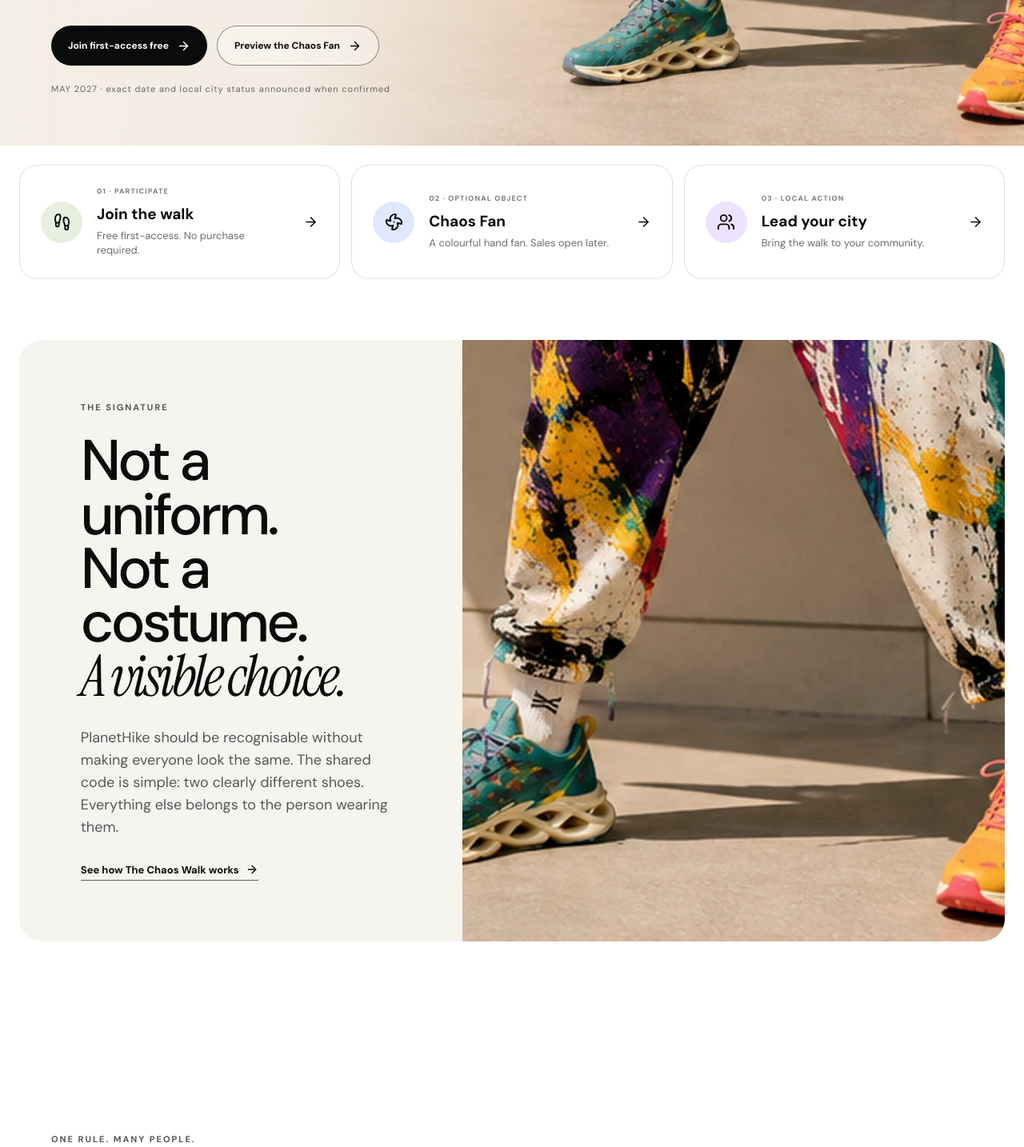
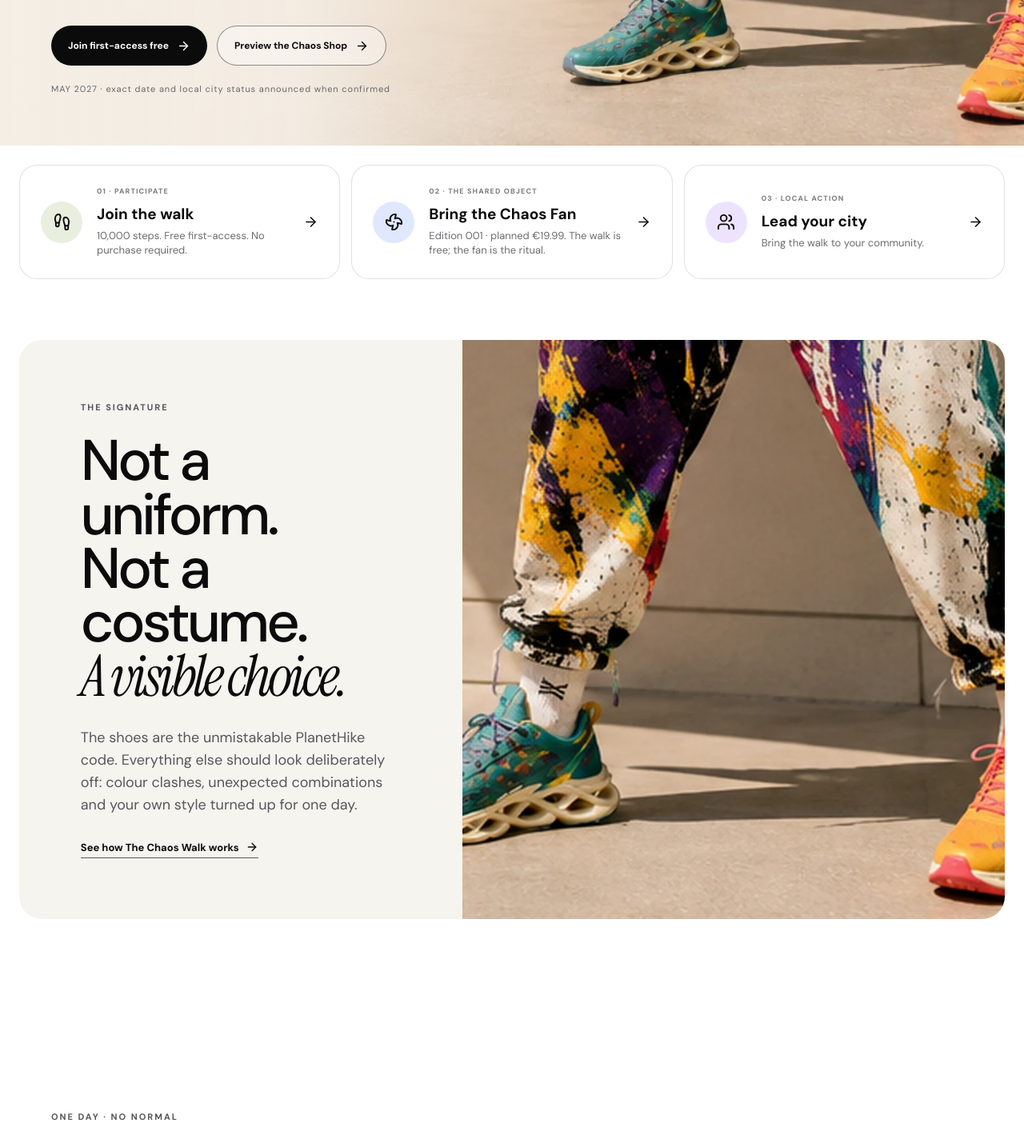
Before and after one commit to unikmo/planethike, a Next.js app: page / in a window 1280 px wide. Shown: the part 1330-2764 px from the top of the page at 80% size. Built offline with nearby package versions, Linux system fonts and the light colour scheme; no server answers.

Commit message:
Sharpen Chaos Walk participant code and fan role

```diff
--- a/app/page.tsx
+++ b/app/page.tsx
@@ -22,7 +22,7 @@ export default function Home() {
           <a href="/the-chaos-walk">The Walk</a>
           <a href="/cities">Cities</a>
           <a href="/city-leads">City Leads</a>
-          <a href="/shop">Chaos Fan</a>
+          <a href="/shop">Chaos Shop</a>
           <a href="/about">About</a>
         </nav>
         <a className="luxHeaderCta" href="#join">Join first-access free</a>
@@ -34,10 +34,10 @@ export default function Home() {
         <div className="luxHeroCopy">
           <p className="luxEyebrow">THE CHAOS WALK · EDITION 001</p>
           <h1>Two different shoes.<br/><span>Your own everything.</span></h1>
-          <p className="luxLead">A free global social walk built around one unmistakable ritual: wear two different shoes. Your clothes, your style, your city.</p>
+          <p className="luxLead">A free global 10,000-step social walk for misfits: dress off, wear two different shoes, bring the Chaos Fan and make your city impossible to ignore.</p>
           <div className="luxHeroActions">
             <a className="luxButton luxButtonDark" href="#join">Join first-access free <ArrowRight size={17}/></a>
-            <a className="luxButton luxButtonGhost" href="/shop">Preview the Chaos Fan <ArrowRight size={17}/></a>
+            <a className="luxButton luxButtonGhost" href="/shop">Preview the Chaos Shop <ArrowRight size={17}/></a>
           </div>
           <p className="luxMeta">MAY 2027 · exact date and local city status announced when confirmed</p>
         </div>
@@ -46,12 +46,12 @@ export default function Home() {
       <section className="luxPathGrid" aria-label="Ways to take part">
         <a href="#join" className="luxPath">
           <span className="luxPathIcon"><Footprints size={23}/></span>
-          <div><small>01 · PARTICIPATE</small><strong>Join the walk</strong><p>Free first-access. No purchase required.</p></div>
+          <div><small>01 · PARTICIPATE</small><strong>Join the walk</strong><p>10,000 steps. Free first-access. No purchase required.</p></div>
           <ArrowRight size={19}/>
         </a>
         <a href="/shop" className="luxPath">
           <span className="luxPathIcon luxPathIconBlue"><Fan size={23}/></span>
-          <div><small>02 · OPTIONAL OBJECT</small><strong>Chaos Fan</strong><p>A colourful hand fan. Sales open later.</p></div>
+          <div><small>02 · THE SHARED OBJECT</small><strong>Bring the Chaos Fan</strong><p>Edition 001 · planned €19.99. The walk is free; the fan is the ritual.</p></div>
           <ArrowRight size={19}/>
         </a>
         <a href="/city-leads" className="luxPath">
@@ -65,7 +65,7 @@ export default function Home() {
         <div className="luxSignatureCopy">
           <p className="luxEyebrow">THE SIGNATURE</p>
           <h2>Not a uniform.<br/>Not a costume.<br/><em>A visible choice.</em></h2>
-          <p>PlanetHike should be recognisable without making everyone look the same. The shared code is simple: two clearly different shoes. Everything else belongs to the person wearing them.</p>
+          <p>The shoes are the unmistakable PlanetHike code. Everything else should look deliberately off: colour clashes, unexpected combinations and your own style turned up for one day.</p>
           <a className="luxTextLink" href="/the-chaos-walk">See how The Chaos Walk works <ArrowRight size={16}/></a>
         </div>
         <div className="luxSignatureImage" role="img" aria-label="Close-up of deliberately mismatched teal and orange shoes" />
@@ -73,14 +73,14 @@ export default function Home() {
 
       <section className="luxNoUniform">
         <div className="luxNoUniformHead">
-          <p className="luxEyebrow">ONE RULE. MANY PEOPLE.</p>
-          <h2>Wear your own thing.</h2>
-          <p>The visual system should feel like a movement, not a fashion collection.</p>
+          <p className="luxEyebrow">ONE DAY · NO NORMAL</p>
+          <h2>Dress off.</h2>
+          <p>If you normally blend in, this is the day you do not.</p>
         </div>
         <div className="luxPrinciples">
-          <article><span>01</span><h3>Keep your clothes.</h3><p>Denim, linen, office trousers, dresses, shorts, vintage, sportswear. The participant brings the personality.</p></article>
-          <article><span>02</span><h3>Make the shoes unmistakable.</h3><p>Different colours, silhouettes or styles. The mismatch should read instantly, not look accidental.</p></article>
-          <article><span>03</span><h3>The fan is optional.</h3><p>The colourful hand fan is a shared object for those who want it — never a requirement to belong.</p></article>
+          <article><span>01</span><h3>Clash your colours.</h3><p>Bright, wrong, unexpected. Mix pieces that should not work together. If it looks too coordinated, break it.</p></article>
+          <article><span>02</span><h3>Make the shoes unmistakable.</h3><p>Two different colours, silhouettes or styles. The mismatch should read instantly from across the street.</p></article>
+          <article><span>03</span><h3>Bring the Chaos Fan.</h3><p>The colourful hand fan is the shared symbol of the day and PlanetHike’s hero product. You can walk without it, but you will want it in the photograph.</p></article>
         </div>
       </section>
 
@@ -88,10 +88,10 @@ export default function Home() {
         <div className="luxFanMedia" role="img" aria-label="Participant holding the colourful PlanetHike hand fan" />
         <div className="luxFanCopy">
           <p className="luxEyebrow luxEyebrowLight">THE CHAOS FAN · EDITION 001</p>
-          <h2>A hand fan.<br/>Not a gadget.</h2>
-          <p>Useful on the walk. Highly visible in photographs. Easy to carry afterwards. The Chaos Fan is planned as an optional annual collectible, not tech gear and not a participation requirement.</p>
-          <div className="luxStatus"><span className="luxStatusDot"/> Sales are not open yet</div>
-          <a className="luxButton luxButtonLight" href="/shop">Preview Edition 001 <ArrowRight size={17}/></a>
+          <h2>The object<br/>of the day.</h2>
+          <p>A real folding hand fan — no tech. Open it for the city-wide fan shot, carry it through the walk and keep it as Edition 001 afterwards. Participation stays free, but the fan is designed to become part of the ritual.</p>
+          <div className="luxStatus"><span className="luxStatusDot"/> Planned launch price €19.99 · sales not open yet</div>
+          <a className="luxButton luxButtonLight" href="/shop">Preview the Chaos Shop <ArrowRight size={17}/></a>
         </div>
       </section>
 
@@ -123,23 +123,23 @@ export default function Home() {
       </section>
 
       <section className="luxCause">
-        <div><Sparkles size={27}/><strong>Free to join.</strong><p>Participation stays separate from merchandise.</p></div>
+        <div><Sparkles size={27}/><strong>Free to join.</strong><p>Merchandise supports the experience; it never becomes an entry ticket.</p></div>
         <div><Globe2 size={27}/><strong>Global idea. Local proof.</strong><p>City status is published only when local readiness is real.</p></div>
-        <div><HeartHandshake size={27}/><strong>Cause partner to be announced.</strong><p>Any impact-linked fan contribution will be published only after the partner and money flow are verified.</p></div>
+        <div><HeartHandshake size={27}/><strong>Cause partner to be announced.</strong><p>Any impact-linked contribution will be published only after the partner and money flow are verified.</p></div>
       </section>
 
       <section className="luxJoin" id="join">
         <div className="luxJoinHead">
           <p className="luxEyebrow">MAY 2027 · FIRST-ACCESS LIST OPEN</p>
           <h2>Walk different.</h2>
-          <p>Choose your city. Wear two different shoes. We’ll send confirmed launch information when it is ready.</p>
+          <p>Your city. 10,000 steps. Two different shoes. Off colours. One very visible day.</p>
         </div>
         <div className="luxJoinForm"><PreregisterForm /></div>
       </section>
 
       <footer className="luxFooter">
         <div><a className="luxBrand luxFooterBrand" href="#top">PLANETHIKE</a><p>Two different shoes. Your own everything.</p></div>
-        <div className="luxFooterLinks"><a href="/the-chaos-walk">The Walk</a><a href="/cities">Cities</a><a href="/city-leads">City Leads</a><a href="/shop">Chaos Fan</a><a href="/faq">FAQ</a><a href="/about">About</a><a href="/privacy">Privacy</a><a href="/terms">Terms</a><a href="/imprint">Imprint</a></div>
+        <div className="luxFooterLinks"><a href="/the-chaos-walk">The Walk</a><a href="/cities">Cities</a><a href="/city-leads">City Leads</a><a href="/shop">Chaos Shop</a><a href="/faq">FAQ</a><a href="/about">About</a><a href="/privacy">Privacy</a><a href="/terms">Terms</a><a href="/imprint">Imprint</a></div>
         <small>© 2026 PlanetHike · May 2027 launch details remain subject to confirmation.</small>
       </footer>
     </main>
```
